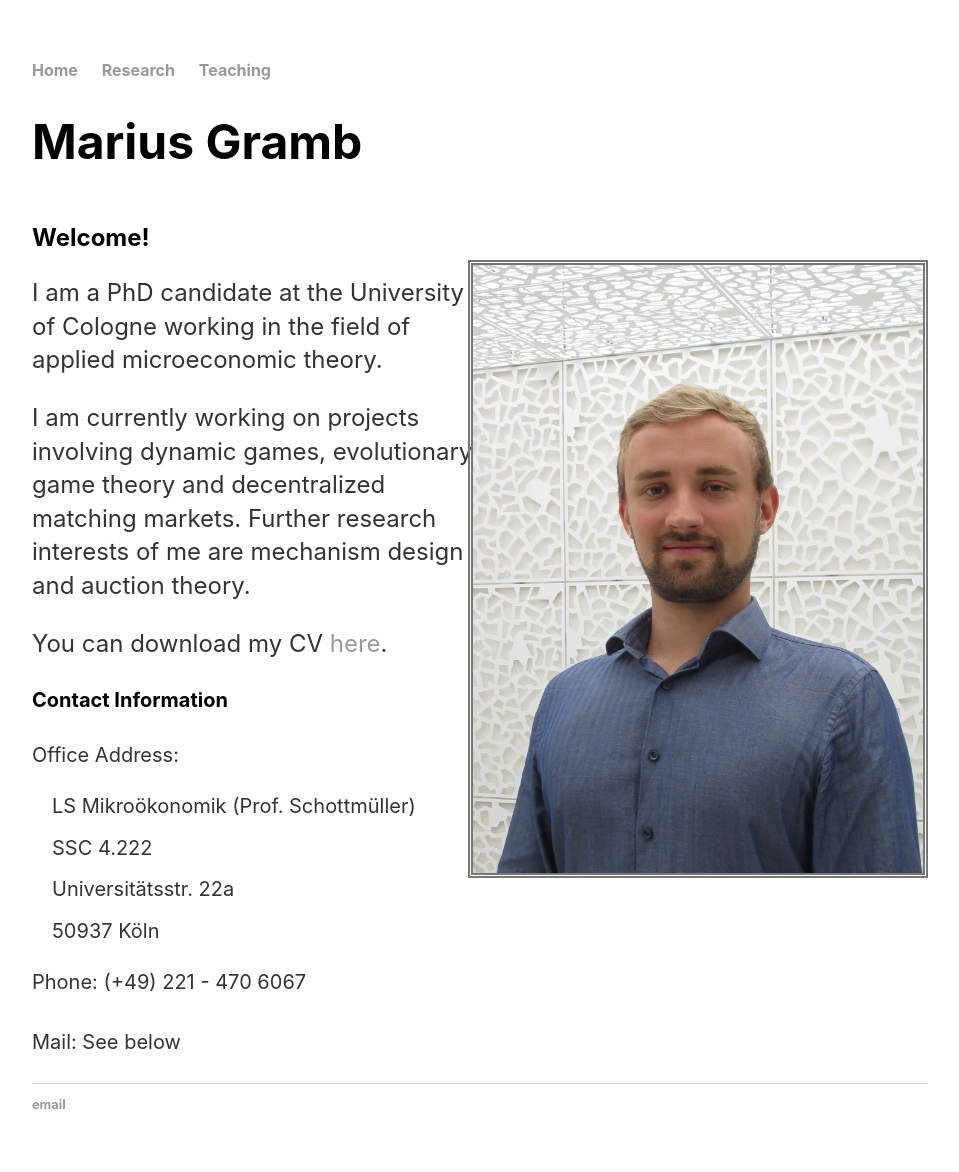
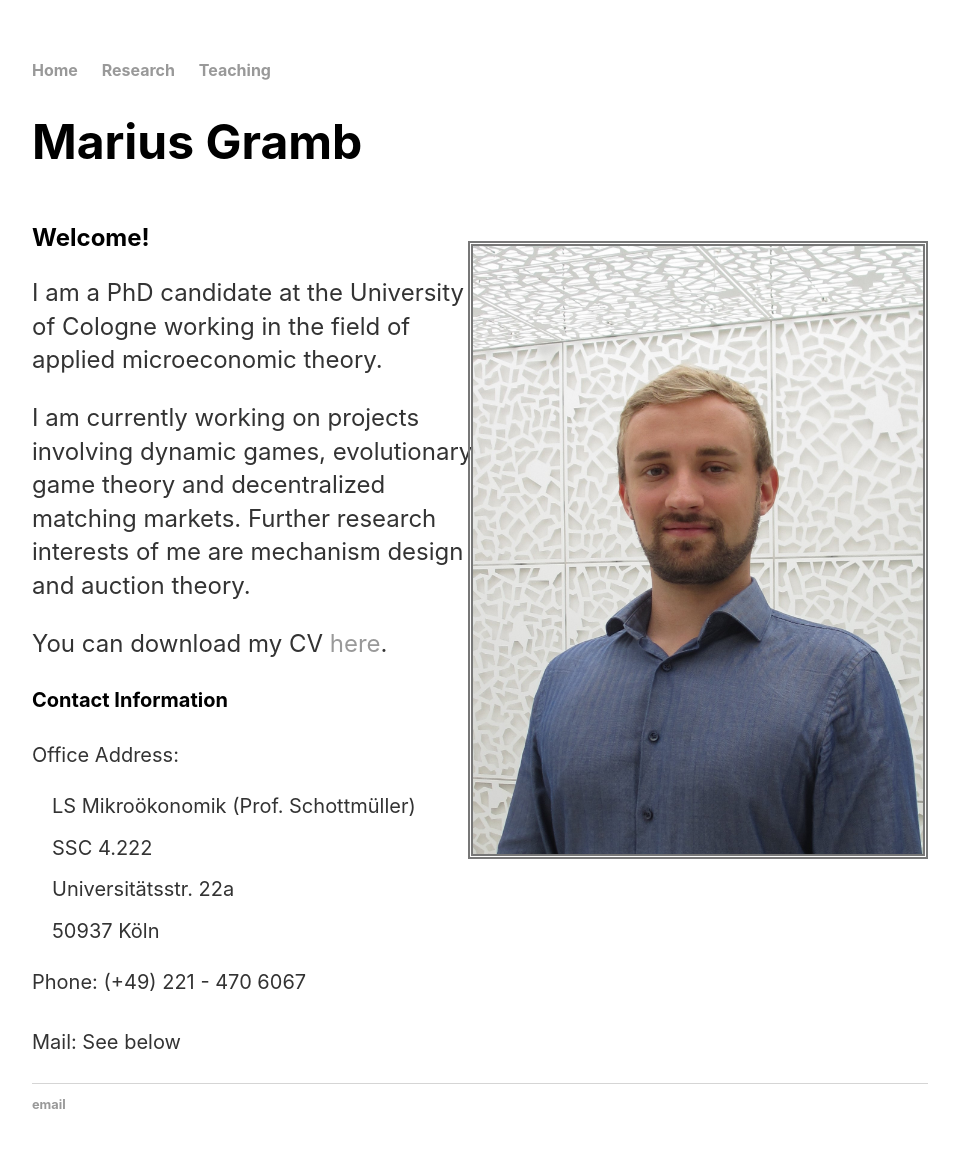
Before and after one commit to mariusgramb/mariusgramb.github.io, a Jekyll site: the page built from index.html, in a window 1280 px wide. Shown: the whole page, without its empty margins (160-1119 px from the left). Built offline with Jekyll 4.4.1, drawn with Linux system fonts in a browser that asks for light colours.

Commit message:
Update index.html

```diff
--- a/index.html
+++ b/index.html
@@ -34,6 +34,6 @@
 	  <img src="images/IMG_1808.jpg" alt="img" style="object-fit:contain;
 							  width:450px;
 							  height:auto;
-            border: 5px double #777777; margin-top: 1.5cm;" align="right"/>
+            border: 5px double #777777; margin-top: 1.0cm;" align="right"/>
 	</div>
 </div>
```
